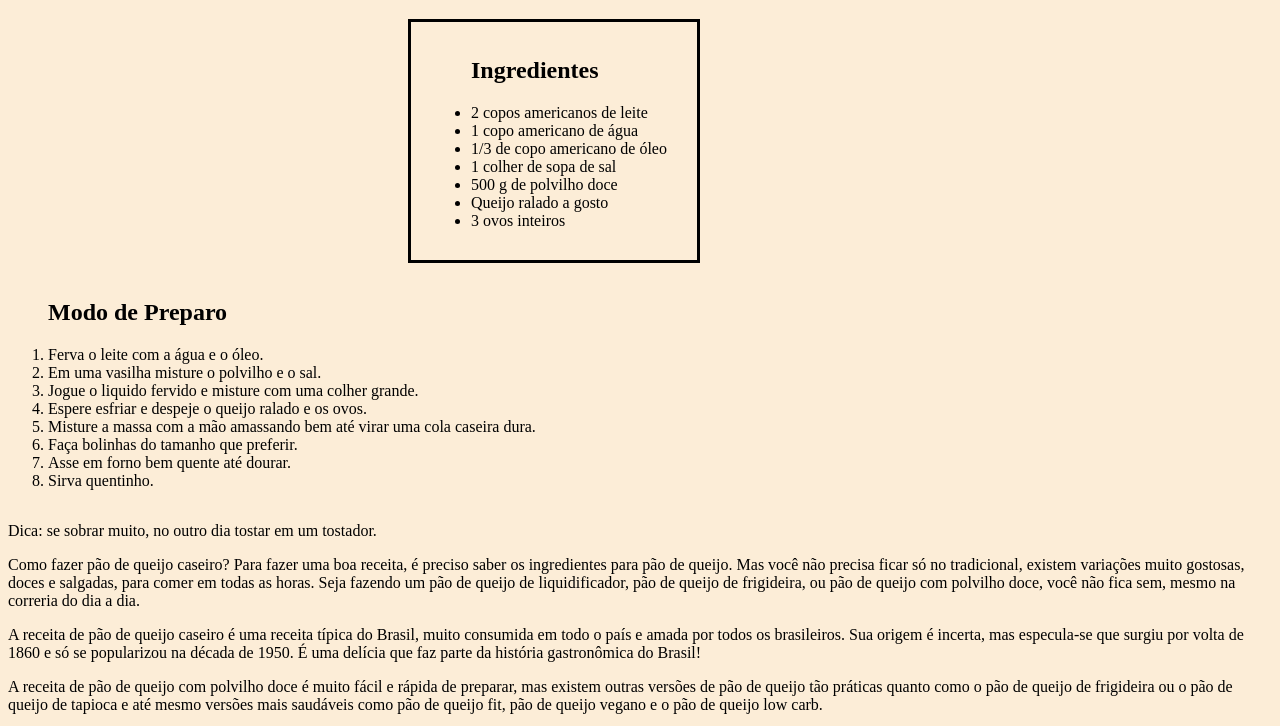
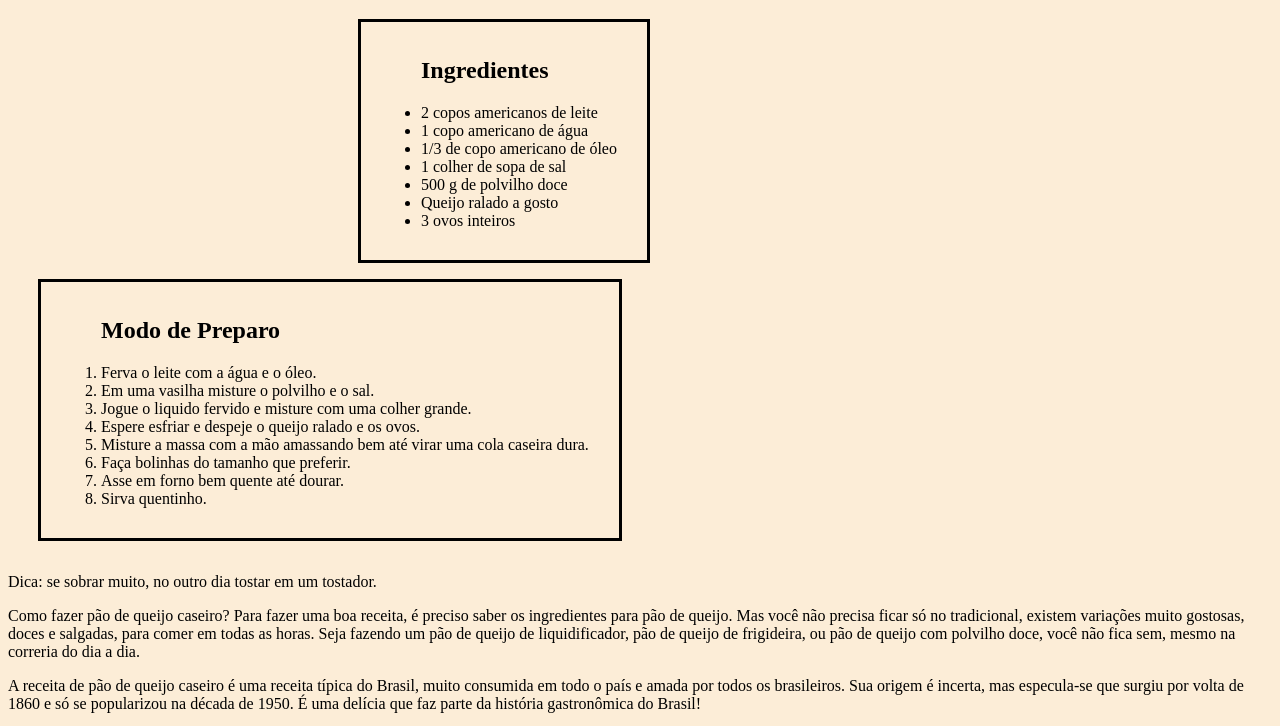
Before and after one commit to Kawik-Dordenoni/site-pao-de-queijo-html-css, a plain HTML site: page index.html in a window 1280 px wide. Shown: the part 61-787 px from the top of the page. Drawn offline with Linux system fonts and the light colour scheme.

Commit message:
adição borda modo de preparo

```diff
--- a/style.css
+++ b/style.css
@@ -8,12 +8,14 @@ text-align: center;
 
 ul{
     display: inline-block;
-    margin: 0 400px 0;
+    margin: 0 350px 0;
     border: 3px solid black;
     padding: 15px 30px 30px 60px;
 }
 
 ol{
-
     display: inline-block;
+    border: 3px solid black;
+    padding: 15px 30px 30px 60px;
+    margin-left: 30px;
 }
```
